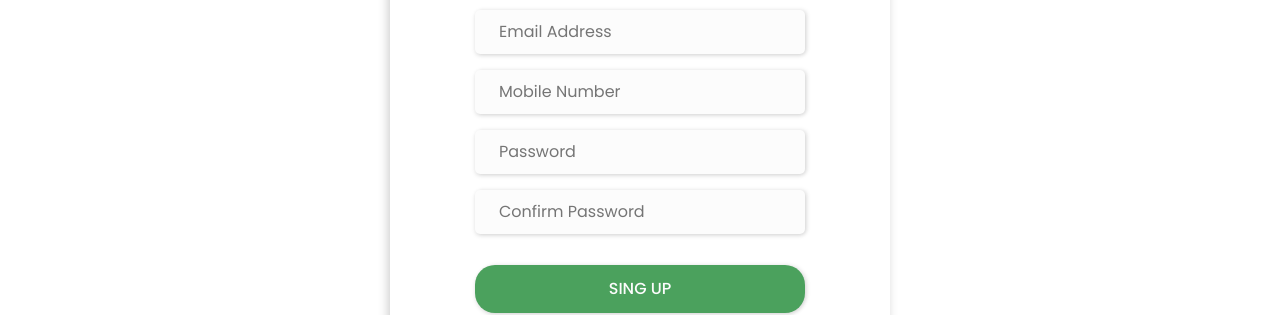
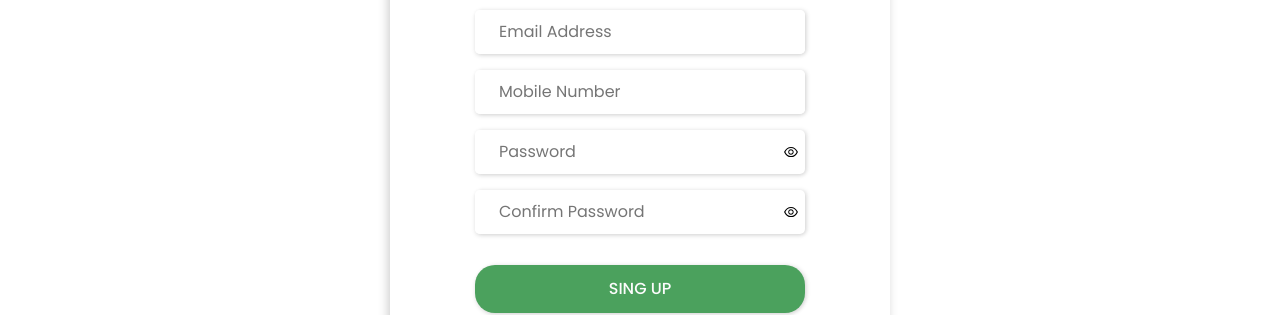
Before and after one commit to KhalidMimMuzahid/gog-main-react-app-client-side, a React (Create React App) app: page /signup in a window 1280 px wide. Shown: the part 387-702 px from the top of the page. Built offline with nearby package versions, Linux system fonts and the light colour scheme; no server answers.

Commit message:
Registration password validation & show hide toggler added

```diff
--- a/src/components/shared/signUp/SignUp.css
+++ b/src/components/shared/signUp/SignUp.css
@@ -75,12 +75,31 @@ body {
     margin: 10px 0;
 }
 
+.pass-fild{
+    display: flex;
+}
+
+.pass-fild button {
+    border: none;
+    background: none;
+    display: flex;
+    align-items: center;
+    justify-content: center;
+}
+
 .ponter {
     cursor: pointer;
 }
 
+.text-red-500-pass{
+    color: red !important;
+    font-size: 1rem !important;
+    margin-top: 10px;
+}
+
 .text-red-500{
-    color: red;
+    color: red !important;
+
 }
 
 .apply-btn {
@@ -330,17 +349,24 @@ button.google-Button svg {
 }
 
 .from-box-input input {
+
+
     width: 100%;
-    margin-bottom: 16px;
-    background: #FCFCFC;
     /* 01 */
-    box-shadow: 2px 0px 4px rgba(0, 0, 0, 0.1), 0px 2px 4px rgba(0, 0, 0, 0.1);
+
     border-radius: 5px;
     border: none;
     padding: 10px 24px;
     outline: none;
     font-family: 'Poppins';
     font-style: normal;
+}
+
+.from-box-input{
+    margin-bottom: 16px;
+    box-shadow: 2px 0px 4px rgba(0, 0, 0, 0.1), 0px 2px 4px rgba(0, 0, 0, 0.1);
+    background: white;
+    border-radius: 5px;
 }
 
 .sing-up-submit button {
--- a/src/components/shared/signUp/SignUp.jsx
+++ b/src/components/shared/signUp/SignUp.jsx
@@ -1,82 +1,94 @@
 import React, { useContext, useState } from "react";
-import { Button } from "react-bootstrap";
 import { useForm } from "react-hook-form";
-import toast from 'react-hot-toast';
+import toast from "react-hot-toast";
 import { Link, useLocation, useNavigate } from "react-router-dom";
-import { FcGoogle } from 'react-icons/fc';
+import { FcGoogle } from "react-icons/fc";
 import { AuthContext } from "../../../context/AuthProvider";
 import "./SignUp.css";
 
+import { AiOutlineEyeInvisible, AiOutlineEye } from 'react-icons/ai';
+
 const SignUp = () => {
-
-  const { register, handleSubmit, formState: { errors } } = useForm(); // ract hook from
-  const { createUser, updateUserProfile, googleSignIn } = useContext(AuthContext);
-  const [signUpError, setSignUPError] = useState('')
+  const {
+    register,
+    handleSubmit,
+    formState: { errors },
+  } = useForm(); // ract hook from
+  const { createUser, updateUserProfile, googleSignIn } =
+    useContext(AuthContext);
+  const [signUpError, setSignUPError] = useState("");
   const location = useLocation();
   const navigate = useNavigate();
 
-  const from = location.state?.from?.pathname || '/';
+  // for hide and show pass
+  const [showPassword, setShowPassword] = useState(false);
+
+  const from = location.state?.from?.pathname || "/";
 
   const handleSignUp = (data) => {
     console.log(data);
-    setSignUPError('');
+    setSignUPError("");
+
+    // for the password cheack
+    if(data.password !== data.passwordConfirm) {
+        return setSignUPError("Password did not matched!");
+    }
 
     createUser(data.email, data.password)
-      .then(result => {
+      .then((result) => {
         const user = result.user;
         console.log(user);
-        toast.success('User Created Successfully.')
+        toast.success("User Created Successfully.");
         const userInfo = {
           displayName: data.name,
           email: data.email,
-          phone: data.phone
-        }
+          phone: data.phone,
+        };
         updateUserProfile(userInfo)
           .then(() => {
             console.log("Save Use: ", userInfo);
-            saveUser(data.name, data.email);
+            saveUser(data.name, data.email, data.phone);
           })
-          .catch(err => console.log(err));
+          .catch((err) => console.log(err));
       })
-      .catch(error => {
-        console.log(error)
-        setSignUPError(error.message)
+      .catch((error) => {
+        console.log(error);
+        setSignUPError(error.message);
       });
-  }
+  };
 
   // google sign in handle
   const handleGoogleSignIn = () => {
     googleSignIn()
-      .then(result => {
+      .then((result) => {
         const user = result.user;
         //console.log(user);
         saveUser(user.displayName, user.email);
-        toast.success('Successfully logged in');
+        toast.success("Successfully logged in");
         navigate(from, { replace: true });
       })
-      .catch(error => console.error(error));
-  }
+      .catch((error) => console.error(error));
+  };
 
-  const saveUser = (name, email) => {
-    const user = { name, email };
-    fetch('https://geeks-of-gurukul-server-side.vercel.app/users', {
-      method: 'PUT',
+  const saveUser = (name, email, phone) => {
+    const user = { name, email, phone };
+    fetch("https://geeks-of-gurukul-server-side.vercel.app/users", {
+      method: "PUT",
       headers: {
-        'content-type': 'application/json'
+        "content-type": "application/json",
       },
-      body: JSON.stringify(user)
+      body: JSON.stringify(user),
     })
-      .then(res => res.json())
-      .then(data => {
+      .then((res) => res.json())
+      .then((data) => {
         //console.log("save user", data);
-        navigate('/');
-      })
-  }
+        navigate("/");
+      });
+  };
 
   return (
     <div className="mt-4 mb-5 ">
       <div className="form-class ">
-
         {/* ----------------------------start resgistration from  =-----------------------------*/}
         <div className="col-md-12">
           <div className="new-login-from">
@@ -88,8 +100,9 @@ const SignUp = () => {
             </div>
             <div className="google-sing-in">
               <div className="text-center googelIcon">
-                <button className="google-Button" onClick={handleGoogleSignIn}><FcGoogle /></button>
-
+                <button className="google-Button" onClick={handleGoogleSignIn}>
+                  <FcGoogle />
+                </button>
               </div>
               <p>Or use your Email and Mobile Number for registration </p>
               <form onSubmit={handleSubmit(handleSignUp)}>
@@ -103,39 +116,46 @@ const SignUp = () => {
                         required: "Name is Required",
                       })}
                     />
+
+                  </div>
                   {errors.name && (
                       <p className="text-red-500">{errors.name.message}</p>
                     )}
-                  </div>
                   <div className="from-box-input">
-                    <input type="email"
+                    <input
+                      type="email"
                       name="email"
                       placeholder="Email Address"
                       {...register("email", {
                         required: "Email is Requried",
                       })}
                     />
+
+                  </div>
                   {errors.email && (
                       <p className="text-red-500">{errors.email.message}</p>
                     )}
-                  </div>
                   <div className="from-box-input">
-                    <input type="number" placeholder="Mobile Number"
+                    <input
+                      type="text"
+                      placeholder="Mobile Number"
                       name="phone"
                       {...register("phone", {
                         required: "Phone is Requried",
-                      maxLength: {
-                        value: 12,
-                        message: "Phone number must be uneder 12 characters",
+                        pattern: {
+                          value: /^(0|91)?[6-9][0-9]{9}$/,
+                          message: "Please provide valid phone number",
                         },
                       })}
                     />
+                  </div>
                   {errors.phone && (
                       <p className="text-red-500">{errors.phone.message}</p>
                     )}
-                  </div>
                   <div className="from-box-input">
-                    <input  type="password"
+                    <div className="pass-fild">
+                      <input
+                        type={showPassword ? "text" : "password"}
                         name="password"
                         placeholder="Password"
                         {...register("password", {
@@ -151,25 +171,47 @@ const SignUp = () => {
                           },
                         })}
                       />
+                      <button
+                        type="button"
+                        onClick={() => setShowPassword(!showPassword)}
+                      >
+                        {showPassword ? <AiOutlineEyeInvisible/> : <AiOutlineEye/>}
+                      </button>
+                    </div>
+
+
+                  </div>
                   {errors.password && (
                       <p className="text-red-500">{errors.password.message}</p>
                     )}
-                  </div>
                   <div className="from-box-input">
-                    <input type="password"
-                    name="passwordConfirm" placeholder="Confirm Password"
+                    <div className="pass-fild">
+                      <input
+                        type={showPassword ? "text" : "password"}
+                        name="passwordConfirm"
+                        placeholder="Confirm Password"
                         {...register("passwordConfirm", {
                           required: "Confirm Password is Requried",
                         })}
                       />
+                      <button
+                        type="button"
+                        onClick={() => setShowPassword(!showPassword)}
+                      >
+                        {showPassword ? <AiOutlineEyeInvisible/> : <AiOutlineEye/>}
+                      </button>
+                    </div>
+
+                  </div>
                   {errors.passwordConfirm && (
-                    <p className="text-red-500">{errors.passwordConfirm.message}</p>
+                      <p className="text-red-500">
+                        {errors.passwordConfirm.message}
+                      </p>
                     )}
-                  </div>
                   <div className="sing-up-submit">
                     <button type="submit">SING UP</button>
                   </div>
-                  {signUpError && <p className="text-red-500">{signUpError}</p>}
+                  {signUpError && <p className="text-red-500-pass">{signUpError}</p>}
                 </div>
               </form>
             </div>
```
Lines whose indentation alone changed are shown as unchanged.
